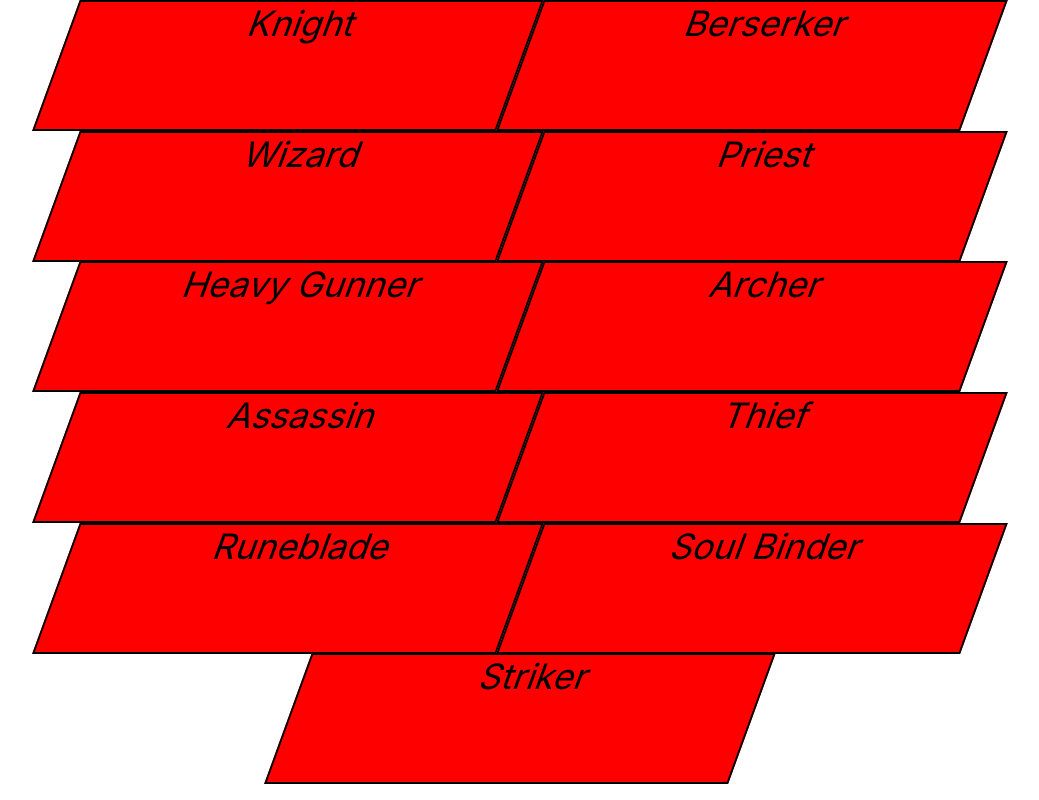
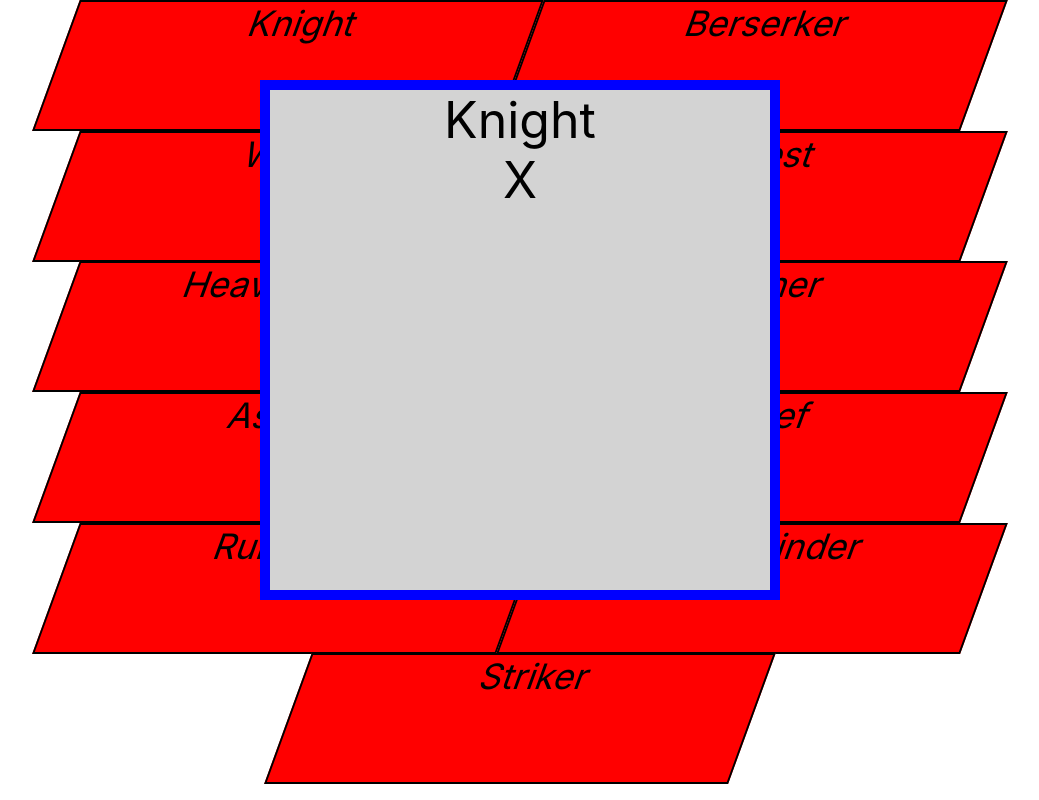
Before and after one commit to ericwhited/JoddyHarborReact2, a React (Create React App) app: page / in a window 1280 px wide. Both pictures are taken after a click on the element "Knight". Shown: the whole page, without its empty margins (120-1159 px from the left). Built offline with nearby package versions, Linux system fonts and the light colour scheme.

Commit message:
job name now comes up in the modal based on which character card you select

```diff
--- a/src/App.js
+++ b/src/App.js
@@ -6,26 +6,41 @@ import InfoCard from "./Components/InfoCard";
 
 class App extends Component {
   state = {
-    showInfoCard: false
+    showInfoCard: false,
+    characterCardSelected: "hello"
   };
 
-  showInfoCardHandler = () => {
-    this.setState({ showInfoCard: true });
+  showInfoCardHandler = (event, name) => {
+    this.setState({
+      showInfoCard: true,
+      characterCardSelected: name
+    });
+    console.log("showInfoCardHandler Worked!");
+    console.log(this.state.characterCardSelected);
   };
 
   hideInfoCardHandler = () => {
     this.setState({ showInfoCard: false });
   };
 
-  // TO DO
-  // TO DO
-  // TO DO
-  //  Pass the hideInfoCardHandler function to the X button in
-  //  the InfoCard component. Use if statement? Ternary may not
-  //  allow props to be passed.
+  showJobNameHandler = () => {
+    // find the job
+    console.log("showJobNameHandler Worked!");
+  };
 
   render() {
-    let InfoCard = null;
+    let infocard = null;
+
+    if (this.state.showInfoCard) {
+      infocard = (
+        <div>
+          <InfoCard
+            jobName={this.state.characterCardSelected}
+            hideInfoCard={this.hideInfoCardHandler}
+          />
+        </div>
+      );
+    }
 
     return (
       <div className="App" style={{ overflow: "hidden", height: "98vh" }}>
@@ -38,15 +53,18 @@ class App extends Component {
             height: "98vh"
           }}
         >
-          {jobs.map((job, index) => {
+          {jobs.map(job => {
             return (
               <CharacterCard
                 name={job.name}
                 key={job.name}
-                showInfoCard={this.showInfoCardHandler}
+                showInfoCard={event =>
+                  this.showInfoCardHandler(event, job.name)
+                }
               />
             );
           })}
+          {infocard}
         </div>
       </div>
     );
--- a/src/Components/InfoCard.js
+++ b/src/Components/InfoCard.js
@@ -1,20 +1,26 @@
 import React from "react";
 
-const InfoCard = () => {
+const InfoCard = ({ jobName, hideInfoCard }) => {
   return (
     <div
       style={{
         position: "absolute",
         zIndex: "10",
         border: "10px solid blue",
-        top: "0",
+        top: "10vh",
         height: "500px",
         width: "500px",
-        background: "lightGray"
+        background: "lightGray",
+        left: "0",
+        right: "0",
+        margin: "0 auto",
+        fontSize: "50px"
       }}
     >
-      this is a box
-      <div>X</div>
+      {jobName}
+      <div className="closeButton" onClick={hideInfoCard}>
+        X
+      </div>
     </div>
   );
 };
```
